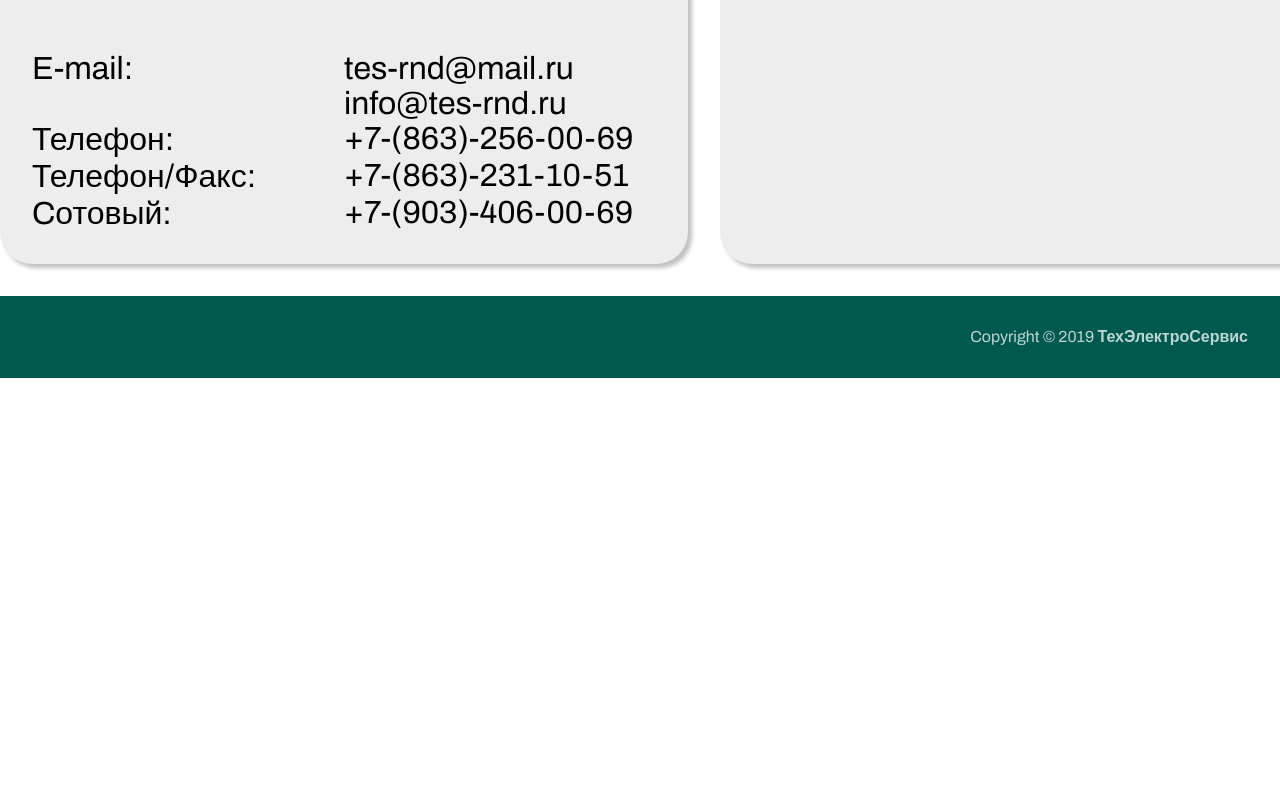
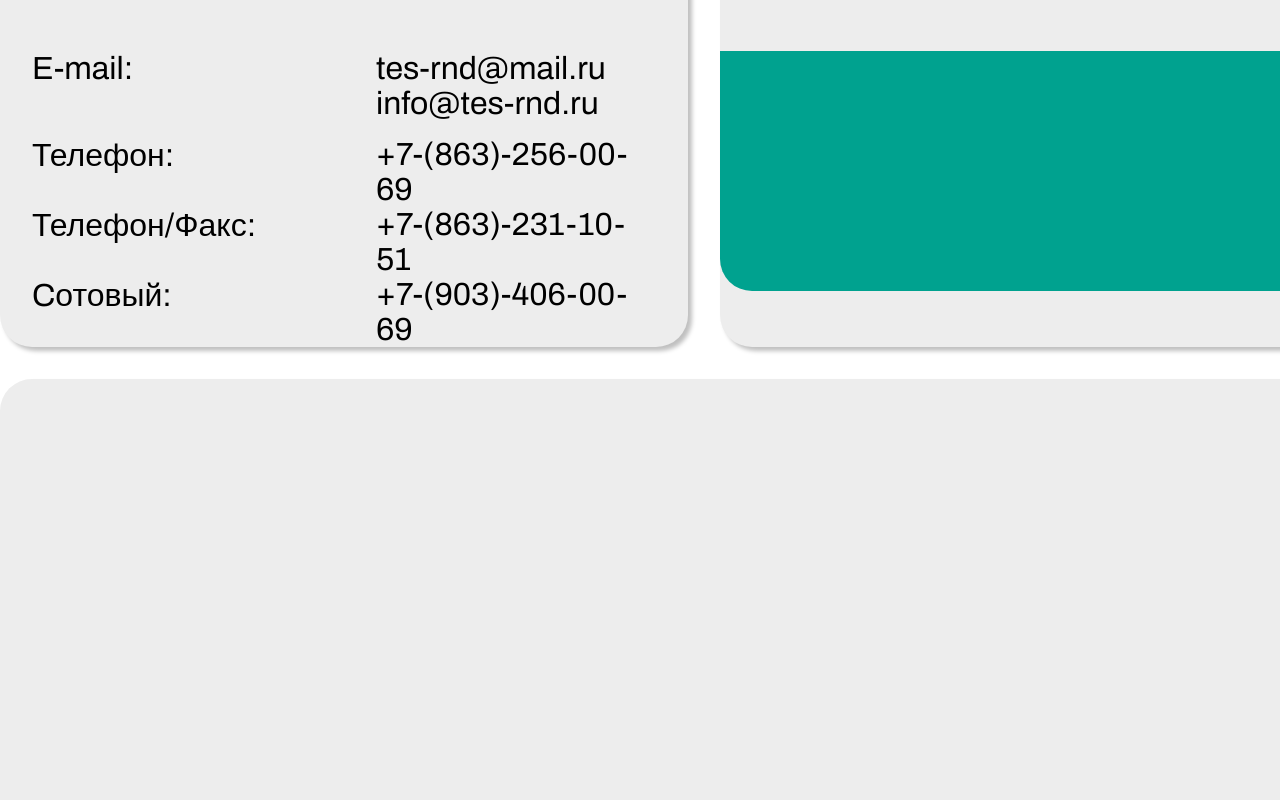
Before and after one commit to VladBytsyuk/tes-website, a React (Create React App) app: page / in a window 1280 px wide. Shown: the part 800-1600 px from the top of the page. Before the commit the page ends 1178 px from the top, so only its background shows below. Built offline with nearby package versions, Linux system fonts and the light colour scheme.

Commit message:
Some fixes

```diff
--- a/src/content/contacts/Contacts.css
+++ b/src/content/contacts/Contacts.css
@@ -7,7 +7,6 @@
 .Contacts-card {
     width: 50%;
     background: #ededed;
-    padding: 32px;
     margin-bottom: 32px;
     margin-right: 32px;
     box-shadow: 4px 4px 4px #00000040;
@@ -30,11 +29,20 @@
     font-size: 36px;
     min-height: 96px;
     font-weight: 500;
+    padding-left: 32px;
+    padding-top: 32px;
+    padding-right: 32px;
     font-family: "Russo One";
 }
 
 .Contacts-card-text-line {
     font-size: 32px;
+}
+.Contacts-card-text-line-bottom {
+    font-size: 32px;
+    padding-left: 32px;
+    padding-bottom: 32px;
+    padding-right: 32px;
 }
 
 .Contacts-card-text-line {
@@ -45,4 +53,33 @@
     width: 50%;
     text-align: left;
     font-size: 32px;
+    padding-left: 32px;
+    padding-right: 32px;
 }
+.Contacts-card-hbox-text-line-bottom {
+    width: 50%;
+    text-align: left;
+    font-size: 32px;
+    padding-left: 32px;
+    padding-right: 32px;
+    padding-bottom: 16px;
+}
+.Contacts-card-map {
+    height: 240px;
+
+    background: #00A28F;
+    border-bottom-left-radius: 32px;
+    border-bottom-right-radius: 32px;
+}
+.Contacts-map {
+    width: 1440px;
+    height: 810px;
+    background: #ededed;
+    box-shadow: 4px 4px 4px #00000040;
+    border-radius: 32px;
+    margin-bottom: 32px;
+    transition: 0.3s;
+}
+.Contacts-map:hover {
+    background: #00A28F;
+}
--- a/src/content/contacts/Contacts.js
+++ b/src/content/contacts/Contacts.js
@@ -15,7 +15,7 @@ class Contacts extends Component {
                                 <div className="Contacts-card-text-line">г. Ростов-на-Дону</div>
                                 <div className="Contacts-card-text-line">пр. Соколова 63</div>
                                 <div className="Contacts-card-text-line">Главпочтамт</div>
-                                <div className="Contacts-card-text-line">абонентский ящик 8001</div>
+                                <div className="Contacts-card-text-line-bottom">абонентский ящик 8001</div>
                             </div>
                         </div>
                         <div className="Contacts-card">
@@ -25,7 +25,7 @@ class Contacts extends Component {
                                 <div className="Contacts-card-text-line">344092</div>
                                 <div className="Contacts-card-text-line">город Ростов-на-Дону</div>
                                 <div className="Contacts-card-text-line">проспект Космонавтов 2/2</div>
-                                <div className="Contacts-card-text-line">Бизнес Центр ТАКТ, офис №307</div>
+                                <div className="Contacts-card-text-line-bottom">Бизнес Центр ТАКТ, офис №307</div>
                             </div>
                         </div>
                     </div>
@@ -34,7 +34,7 @@ class Contacts extends Component {
                             <div className="Contacts-card-title">Контакты</div>
                             <div className="Contacts-hbox">
                                 <div className="Contacts-card-hbox-text-line">E-mail:</div>
-                                <div className="Contacts-card-hbox-text-line">
+                                <div className="Contacts-card-hbox-text-line-bottom">
                                     <div>tes-rnd@mail.ru</div>
                                     <div>info@tes-rnd.ru</div>
                                 </div>
@@ -54,11 +54,15 @@ class Contacts extends Component {
                         </div>
                         <div className="Contacts-card">
                             <div className="Contacts-card-title">Как добраться?</div>
-                            <div className="Contacts-card-map"></div>
+                            <div className="Contacts-card-map">
+
+                            </div>
                         </div>
                     </div>
                 </div>
-                <div className="Contacts-map"></div>
+                <div className="Contacts-map">
+
+                </div>
             </div>
         );
     }
--- /dev/null
+++ b/src/content/home/Home.css
@@ -0,0 +1,3 @@
+.Home {
+
+}
```
Also changed, not shown: src/content/home/Home.js (added, +15 -0 lines).
